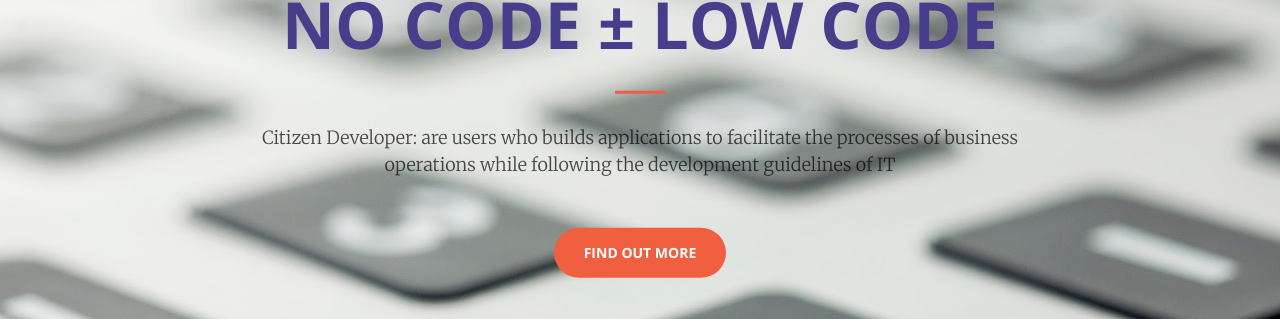
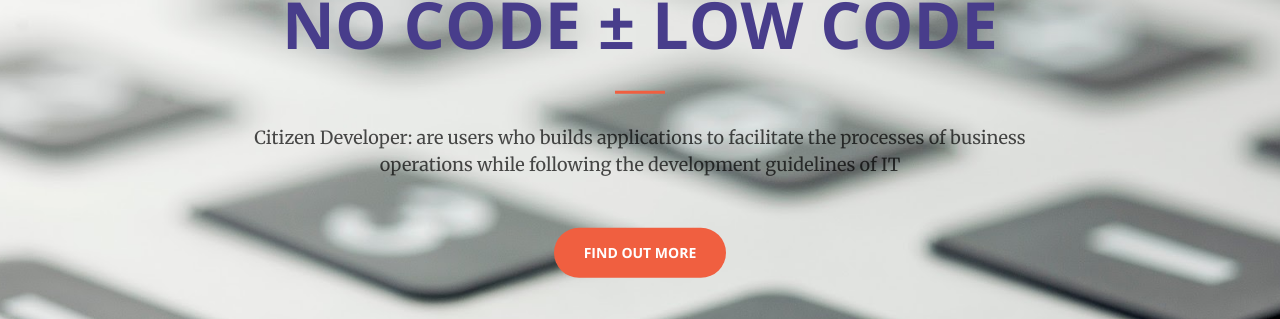
Before and after one commit to ajem70/magicode_site, a Jekyll site: the page built from index.html, in a window 1280 px wide. Shown: the part 317-636 px from the top of the page. Built offline with Jekyll 4.4.1, drawn with Linux system fonts in a browser that asks for light colours.

Commit message:
Update _base.scss

```diff
--- a/_sass/_base.scss
+++ b/_sass/_base.scss
@@ -174,9 +174,9 @@
                 margin: 30px auto;
             }
             p {
-                font-weight: 300;
+                font-weight: 500;
                 color: rgba(black, .7);
-                font-size: 16px;
+                font-size: 24px;
                 margin-bottom: 50px;
             }
         }
```
